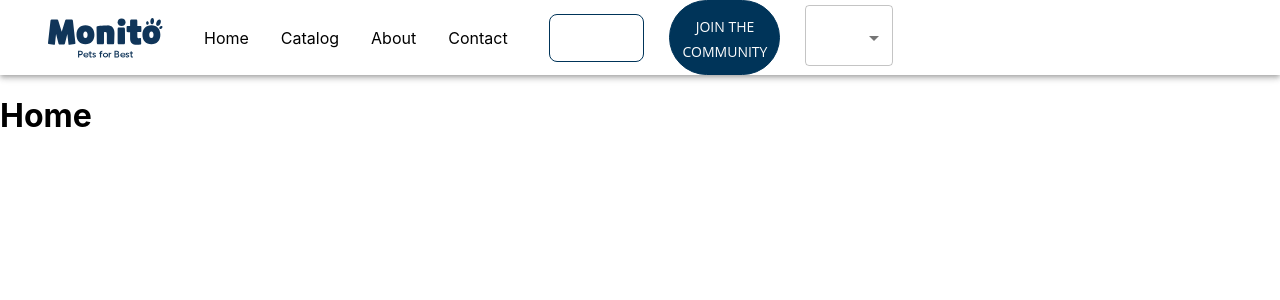
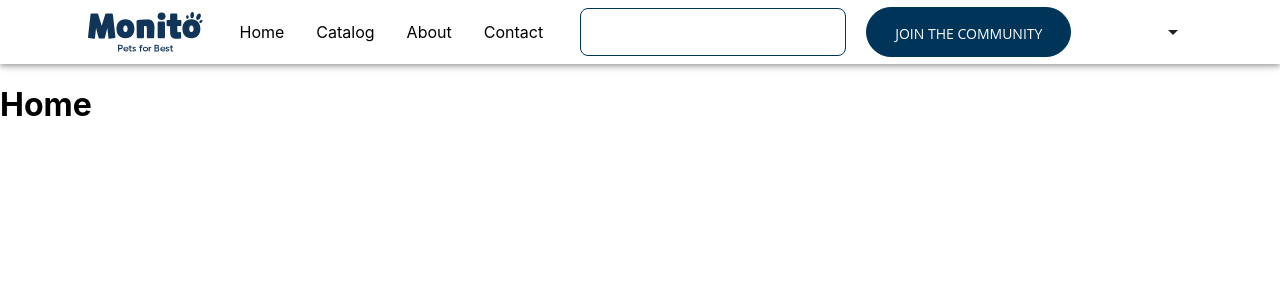
Before and after one commit to Romik1999/monito, a React (Create React App) app: page / in a window 1280 px wide. Shown: the top 300 px of the page. Built offline with nearby package versions, Linux system fonts and the light colour scheme.

Commit message:
- add styles for select in currency - fix container

```diff
--- a/src/components/AppBar/index.tsx
+++ b/src/components/AppBar/index.tsx
@@ -38,6 +38,7 @@ function ResponsiveAppBar() {
         return (
             <MenuItem
                 key={element.id}
+                value={element.value}
             >
                 {element.icon}
                 {element.name}
@@ -47,13 +48,13 @@ function ResponsiveAppBar() {
 
     return (
         <AppBar position="static" color="transparent">
-            <Container maxWidth="xl">
+            <Container maxWidth="lg">
                 <Toolbar
                     sx={{
                         display: 'flex',
                         alignItems: 'center',
-                        columnGap: "25px",
-                        justifyContent: 'spaceBetween'
+                        columnGap: "10px",
+                        justifyContent: 'space-between'
                     }}
                 >
                     <IconButton
@@ -84,7 +85,8 @@ function ResponsiveAppBar() {
                     <MySelect
                         className="currency"
                         sx={{
-                            maxWidth: '88px'
+                            maxWidth: '88px',
+                            border: 'none',
                         }}
                     >
                         {renderCurrentItems}
--- a/src/components/MySelect/index.tsx
+++ b/src/components/MySelect/index.tsx
@@ -10,7 +10,7 @@ const MySelect = (props: IMySelectProps) => {
     const {label, name, children, ...rest} = props
     return (
         <>
-            <FormControl fullWidth>
+            <FormControl>
                 {label && label!=='' ? <InputLabel id={name}>{label}</InputLabel> : ''}
                 <Select
                     name={name}
--- a/src/theme/select.ts
+++ b/src/theme/select.ts
@@ -3,10 +3,32 @@ import THEME from "./index";
 
 const select: Components[`MuiFormControl`] = {
     styleOverrides: {
-        root: {
+        root: (theme) => {
+            const {palette} = THEME
+            return {
+                width: 'auto',
+                color: `${palette.primary.main}`,
 
-            '& legend': {
-                display: 'none'
+                '& legend': {
+                    display: 'none'
+                },
+                '& .MuiInputBase-root': {
+                    minWidth: '100px',
+                    maxWidth: 'auto',
+                },
+                '& .MuiSelect-select': {
+                    display: 'flex',
+                    alignItems: 'center',
+                    columnGap: '4px',
+                    paddingRight: '36px!important',
+                    padding: `8px 10px`,
+                },
+                '& .MuiOutlinedInput-notchedOutline': {
+                    border: 'none',
+                },
+                '& .MuiSvgIcon-root': {
+                    color: 'inherit'
+                }
             }
         }
     }
```
